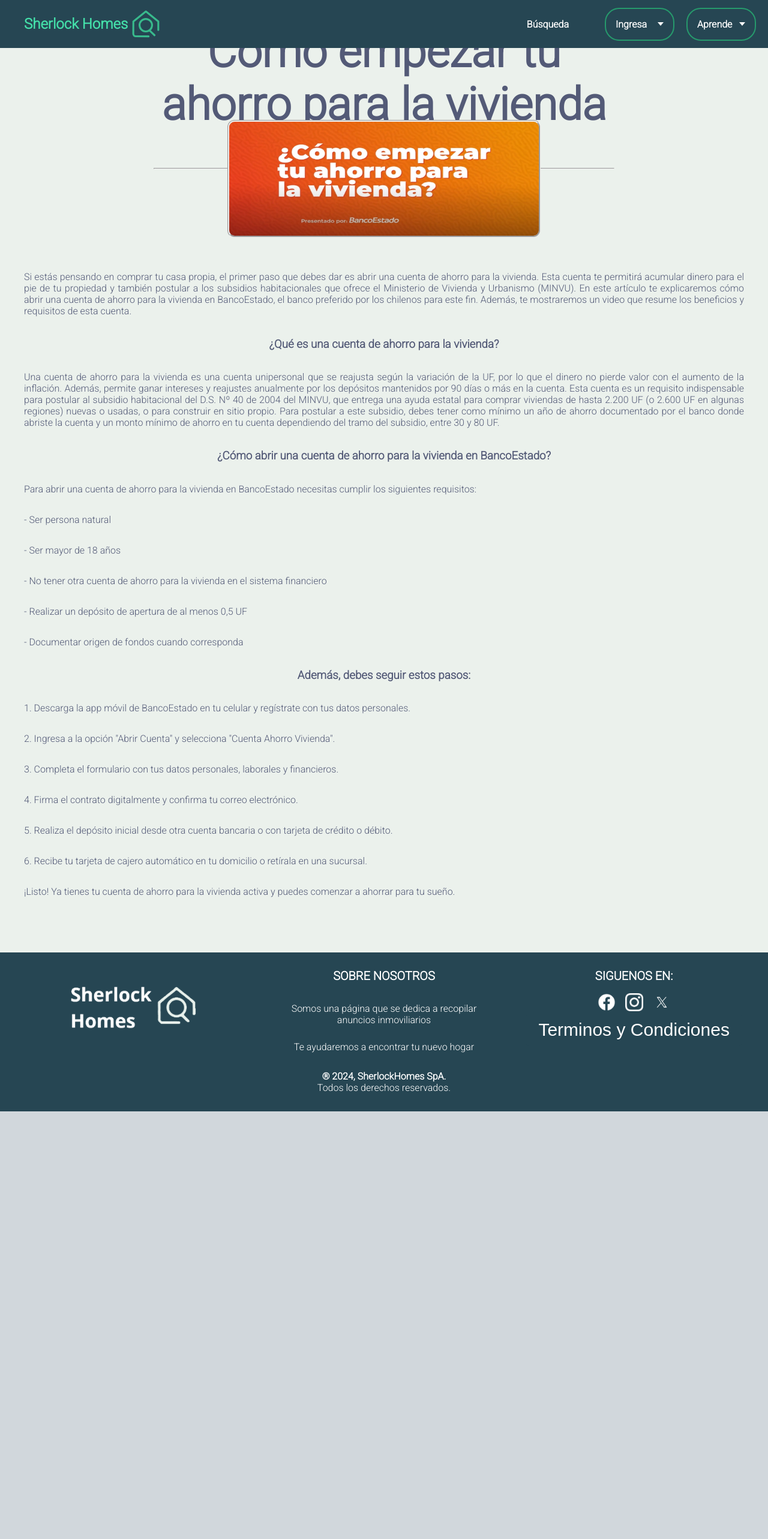
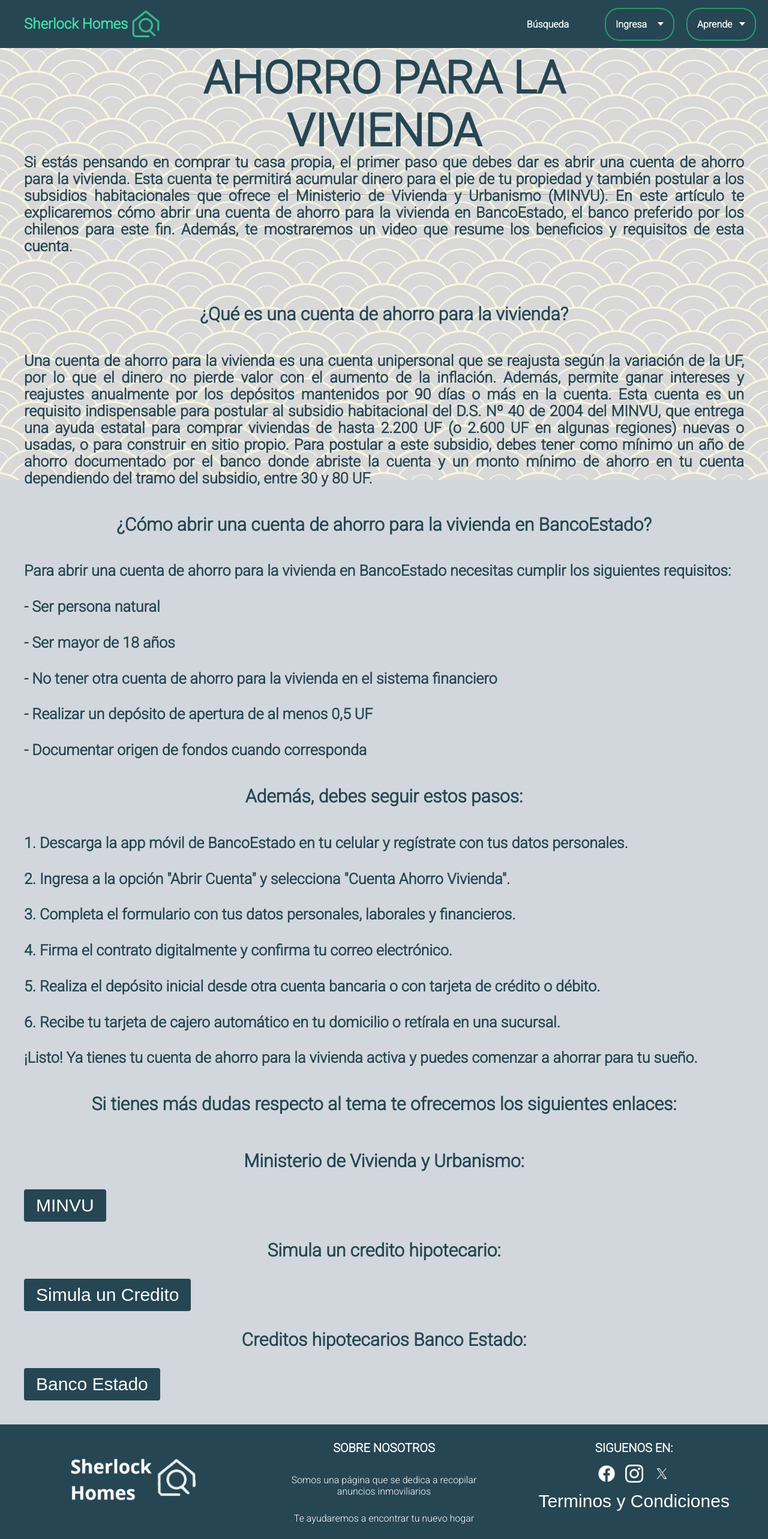
Before and after one commit to ElBugs99/Sherlock-Homes, a React (Create React App) app in the folder client/: page /financiamiento in a window 1280 px wide. Shown: the top 2566 px of the page at 60% size. Before the commit the page ends 1853 px from the top, so only its background shows below. Built offline with nearby package versions, Linux system fonts and the light colour scheme.

Commit message:
modificación de diseño de la página financiamiento

```diff
--- a/client/src/Components/Financiamiento/financiamiento.css
+++ b/client/src/Components/Financiamiento/financiamiento.css
@@ -5,8 +5,44 @@
     display: flex;
     flex-direction: column;
     align-items: center;
-    background-color: #ebf1ec;
-    color: #535A77;
+    background-color: transparent;
+    color: #264653;
+}
+.background{
+    position: fixed;
+    top: 0;
+    left: 0;
+    width: 100%;
+    height: 100%;
+    z-index: -1;
+}
+.titulo{
+    font-size: 35px;
+}
+
+h3{
+    font-size: 30px;
+}
+
+h1{
+    font-size: 28px;
+}
+
+
+button {
+    display: inline-block;
+    padding: 10px 20px;
+    font-size: 30px;
+    color: #ffffff;
+    background-color: #264653;
+    text-align: center;
+    text-decoration: none;
+    border-radius: 4px;
+    cursor: pointer;
+}
+
+.button-link:hover {
+    background-color: rgba(0, 0, 255, 0.1);  /* Azul claro con transparencia */
 }
 
 .f-content {
@@ -38,4 +74,5 @@
 
 .video{
     margin-bottom: 3%;
+    align-items: center;
 }
--- a/client/src/Components/Financiamiento/financiamiento.js
+++ b/client/src/Components/Financiamiento/financiamiento.js
@@ -4,7 +4,8 @@ import NavBar from "../UI/NavBar/NavBar";
 import Footer from "../UI/Footer/Footer";
 import YoutubeVideo from '../UI/Youtube/youtube';
 import educFinanciera from '../../assets/images/bancoFinanza.webp'
-
+import { Bounce } from "react-awesome-reveal";
+import Fondo from '../../assets/images/Fondo.jpg'
 
 
 export default function financiamiento() {
@@ -15,10 +16,11 @@ export default function financiamiento() {
     return (
         <div className="financiamiento">
             <NavBar searchHidden={true} />
+            <div className='background' style={{ backgroundImage: `url(${Fondo})` }}></div>
 
             <div className='header'>
                 <div className='financiamineto-info'>
-                    <h2 className="titulo">Como empezar tu ahorro para la vivienda</h2>
+                    <h2 className="titulo">COMO COMENZAR TU AHORRO PARA LA VIVIENDA</h2>
 
                     <hr></hr>
 
@@ -27,76 +29,108 @@ export default function financiamiento() {
 
             </div>
             <div className='f-content'>
-            <img className='imgFinanciemaiento' src={educFinanciera} alt='educacionFinanciera' />
             <div className='info'>
-                <p>Si estás pensando en comprar tu casa propia, el primer paso que debes dar es abrir una cuenta de ahorro para la vivienda. Esta cuenta te permitirá acumular dinero para el pie de tu propiedad y también postular a los subsidios habitacionales que ofrece el Ministerio de Vivienda y Urbanismo (MINVU).
+                <h1>Si estás pensando en comprar tu casa propia, el primer paso que debes dar es abrir una cuenta de ahorro para la vivienda. Esta cuenta te permitirá acumular dinero para el pie de tu propiedad y también postular a los subsidios habitacionales que ofrece el Ministerio de Vivienda y Urbanismo (MINVU).
                     En este artículo te explicaremos cómo abrir una cuenta de ahorro para la vivienda en BancoEstado, el banco preferido por los chilenos para este fin. Además, te mostraremos un video que resume los beneficios y requisitos de esta cuenta.
-                </p>
+                </h1>
+                <div className='video'>
+                    <YoutubeVideo videoId={"iThpiAwfMpw"} />
+                </div>
                 <h3 className='sub-titulo-info'>
                     ¿Qué es una cuenta de ahorro para la vivienda?
                 </h3>
-                <p>
+                <h1>
                     Una cuenta de ahorro para la vivienda es una cuenta unipersonal que se reajusta según la variación de la UF, por lo que el dinero no pierde valor con el aumento de la inflación. Además, permite ganar intereses y reajustes anualmente por los depósitos mantenidos por 90 días o más en la cuenta.
 
                     Esta cuenta es un requisito indispensable para postular al subsidio habitacional del D.S. Nº 40 de 2004 del MINVU, que entrega una ayuda estatal para comprar viviendas de hasta 2.200 UF (o 2.600 UF en algunas regiones) nuevas o usadas, o para construir en sitio propio.
 
                     Para postular a este subsidio, debes tener como mínimo un año de ahorro documentado por el banco donde abriste la cuenta y un monto mínimo de ahorro en tu cuenta dependiendo del tramo del subsidio, entre 30 y 80 UF.
-                </p>
+                </h1>
                 <h3 className='sub-titulo-info'>
                     ¿Cómo abrir una cuenta de ahorro para la vivienda en BancoEstado?
                 </h3>
-                <p>
+                <h1>
                     Para abrir una cuenta de ahorro para la vivienda en BancoEstado necesitas cumplir los siguientes requisitos:
-                </p>
+                </h1>
 
-                <p>
+                <h1>
                     - Ser persona natural
-                </p>
+                </h1>
 
-                <p>
+                <h1>
                     - Ser mayor de 18 años
-                </p>
+                </h1>
 
-                <p>
+                <h1>
                     - No tener otra cuenta de ahorro para la vivienda en el sistema financiero
-                </p>
+                </h1>
 
-                <p>
+                <h1>
                     - Realizar un depósito de apertura de al menos 0,5 UF
-                </p>
+                </h1>
 
-                <p>
+                <h1>
                     - Documentar origen de fondos cuando corresponda
-                </p>
+                </h1>
 
                 <h3>
                     Además, debes seguir estos pasos:
                 </h3>
-                <p>
+                <h1>
                     1. Descarga la app móvil de BancoEstado en tu celular y regístrate con tus datos personales.
-                </p>
-                <p>
+                </h1>
+                <h1>
                     2. Ingresa a la opción "Abrir Cuenta" y selecciona "Cuenta Ahorro Vivienda".
-                </p>
-                <p>
+                </h1>
+                <h1>
                     3. Completa el formulario con tus datos personales, laborales y financieros.
-                </p>
-                <p>
+                </h1>
+                <h1>
                     4. Firma el contrato digitalmente y confirma tu correo electrónico.
-                </p>
-                <p>
+                </h1>
+                <h1>
                     5. Realiza el depósito inicial desde otra cuenta bancaria o con tarjeta de crédito o débito.
-                </p>
-                <p>
+                </h1>
+                <h1>
                     6. Recibe tu tarjeta de cajero automático en tu domicilio o retírala en una sucursal.
-                </p>
-                <p>
+                </h1>
+                <h1>
                     ¡Listo! Ya tienes tu cuenta de ahorro para la vivienda activa y puedes comenzar a ahorrar para tu sueño.
-                </p>
+                </h1>
+                <h3 className='sub-titulo-info'>
+                    Si tienes más dudas respecto al tema te ofrecemos los siguientes enlaces:
+                </h3>
 
-                <div className='video'>
-                    <YoutubeVideo videoId={"iThpiAwfMpw"} />
-                </div>
+                <h3 className='sub-titulo-info'>
+                    Ministerio de Vivienda y Urbanismo:
+                </h3>
+                <Bounce>
+                <a className='boton' href="https://www.chileatiende.gob.cl/instituciones/AP000">
+                    <button>
+                    MINVU
+                    </button>
+                </a>
+                </Bounce>
+                <h3 className='sub-titulo-info'>
+                    Simula un credito hipotecario:
+                </h3>
+                <Bounce>
+                <a className='boton' href="https://www.comparaonline.cl/credito-hipotecario">
+                    <button>
+                    Simula un Credito
+                    </button>
+                </a>
+                </Bounce>
+                <h3 className='sub-titulo-info'>
+                    Creditos hipotecarios Banco Estado:
+                </h3>
+                <Bounce>
+                <a className='boton' href="https://www.bancoestado.cl/content/bancoestado-public/cl/es/home/home/productos-/creditos/creditos-hipotecarios.html#/">
+                    <button>
+                    Banco Estado
+                    </button>
+                </a>
+                </Bounce>
 
             </div>
             </div>
```
Also changed, not shown: 1 other file (tests, documents, lock files or other folders).
